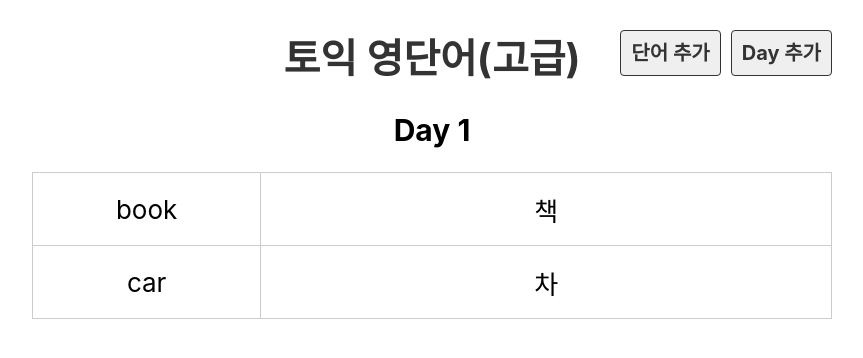
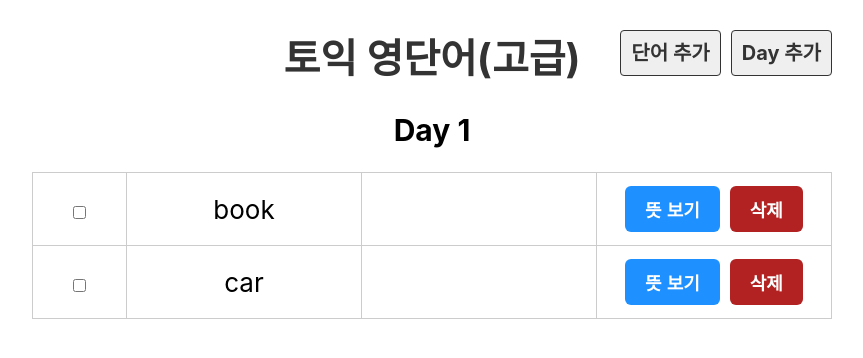
Before and after one commit to dltjdbs38/React_review, a React (Create React App) app: page /day/1 in a window 1280 px wide. Shown: the top 358 px of the page, without its empty margins (208-1071 px from the left). Built offline with nearby package versions, Linux system fonts and the light colour scheme.

Commit message:
input type=CheckBox와 isShow state 지정 및 Word.js 컴포넌트화

```diff
--- a/src/component/Day.js
+++ b/src/component/Day.js
@@ -1,5 +1,6 @@
 import dummy from "../db/data.json";
 import { useParams } from "react-router-dom";
+import Word from "./Word";
 export default function Day() {
   const day = useParams().day; //useParams = url값을 받음. useParams 값은 객체가 됨. {day : '2' } string으로 2를 받음.
   console.log(day);
@@ -11,13 +12,8 @@ export default function Day() {
       <h2>Day {day}</h2>
       <table>
         <tbody>
-          {wordList.map((word) => {
-            return (
-              <tr key={word.id}>
-                <td>{word.eng}</td>
-                <td>{word.kor}</td>
-              </tr>
-            );
+          {wordList.map((myword) => {
+            return <Word word={myword} key={myword.id} />;
           })}
         </tbody>
       </table>
--- /dev/null
+++ b/src/component/Word.js
@@ -0,0 +1,21 @@
+import { useState } from "react";
+export default function Word({ word }) {
+  const [isShow, setIsShow] = useState(false);
+  //isShow && word.kor ... isShow가 true일떄만 AND문으로 인해 보여진다.
+  function handleShow() {
+    setIsShow(!isShow); // isShow가 true면 false로, false면 true로
+  }
+  return (
+    <tr>
+      <td>
+        <input type="checkbox"></input>
+      </td>
+      <td>{word.eng}</td>
+      <td>{isShow && word.kor}</td>
+      <td>
+        <button onClick={handleShow}>뜻 보기</button>
+        <button class="btn_del">삭제</button>
+      </td>
+    </tr>
+  );
+}
```
